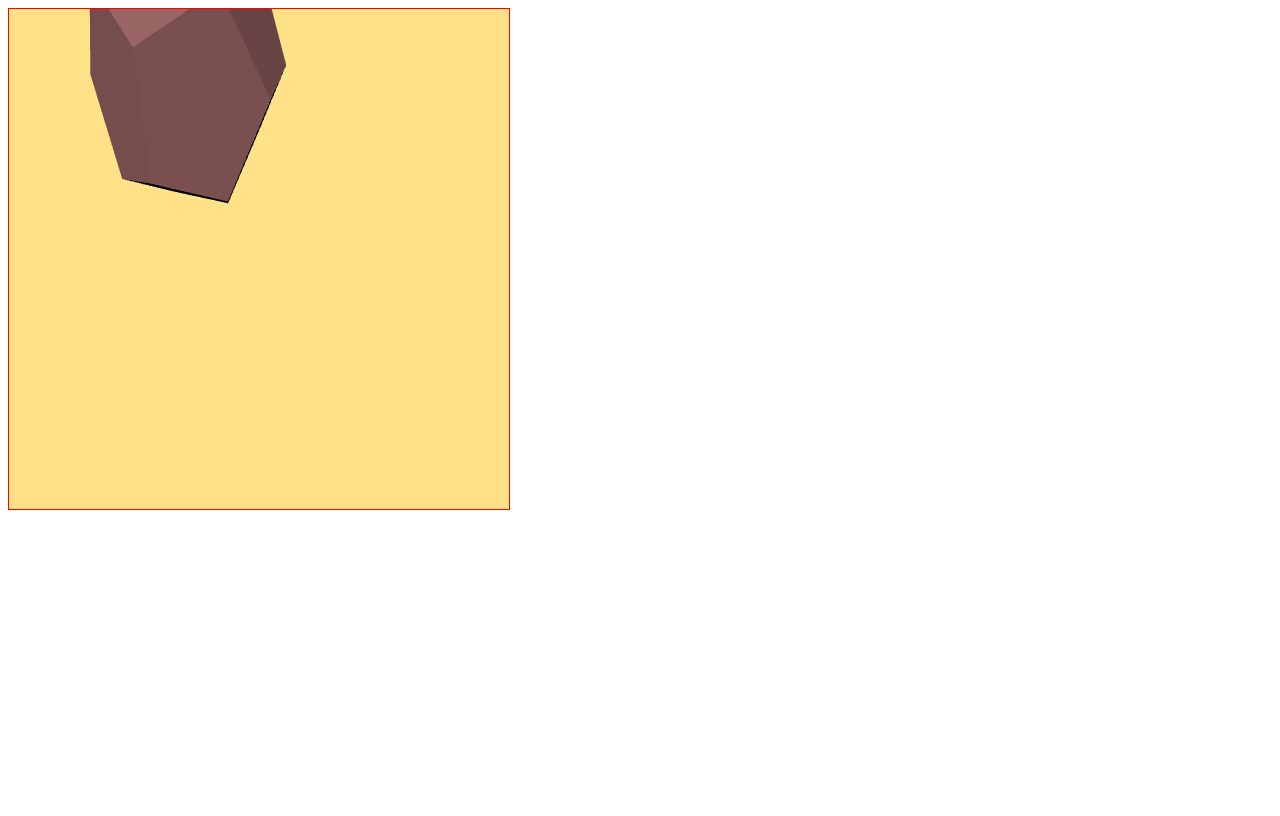
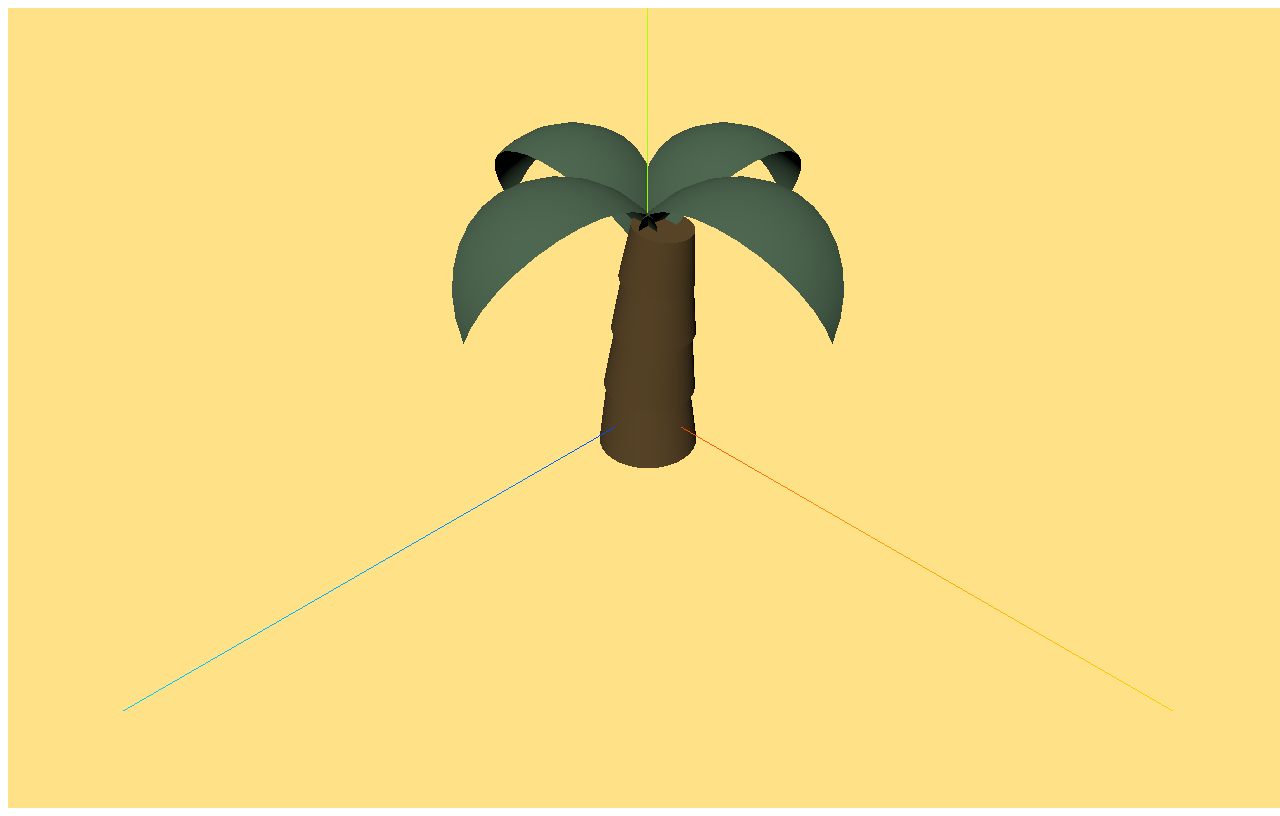
Before and after one commit to arominddo/Three.js_Skill_Project, a website: page Three.js/index.html in a window 1280 px wide. Drawn offline with nearby package versions, Linux system fonts and the light colour scheme; animation ran at ten frames a second.

Commit message:
나무 오브젝트 생성

```diff
--- a/Three.js/index.html
+++ b/Three.js/index.html
@@ -20,7 +20,7 @@
 
 <body>
 
-    <canvas id="result" style="border:1px solid red; width:500px; height:500px;"></canvas>
+
     <script src="./src/js/index.js" type="module"></script>
 
 </body>
--- a/Three.js/src/js/index.js
+++ b/Three.js/src/js/index.js
@@ -1,8 +1,7 @@
 import * as THREE from "three";
-import {OrbitControls} from "three/examples/jsm/controls/OrbitControls.js"
+import { OrbitControls } from "three/examples/jsm/controls/OrbitControls.js"
 import WebGL from "../../node_modules/three/examples/jsm/capabilities/WebGL.js";
 
-const $result = document.getElementById('result');
 
 if (WebGL.isWebGLAvailable()) {
 
@@ -16,49 +15,129 @@ if (WebGL.isWebGLAvailable()) {
     // const camera = new THREE.PerspectiveCamera(50, $result.clientWidth / $result.clientHeight, 0.1, 10000);
     const camera = new THREE.PerspectiveCamera(50, window.innerWidth / window.innerHeight, 0.1, 10000);
 
-    camera.position.set(3,3,3);
-    camera.lookAt(0,0,0,)
+    camera.position.set(10, 10, 10);
+    camera.lookAt(0, 0, 0,)
 
 
     // 3. Renderer: Scene + Camera, 화면을 그려주는 열할
-    const renderer = new THREE.WebGLRenderer({canvas: $result, antialias:true});
-    renderer.setSize($result.clientWidth, $result.clientHeight);
+    const renderer = new THREE.WebGLRenderer();
+    renderer.setSize(window.innerWidth, window.innerHeight);
+    document.body.appendChild(renderer.domElement);
+
+
+    const light = new THREE.DirectionalLight(0xffffff);
+    light.position.set(2, 4, 3);
+    scene.add(light);
+
+
+    // =============================
+    // 한라봉
+
+    // const bodyMaterial = new THREE.MeshStandardMaterial({
+    //     color : 0xff7f00
+
+    // })
+
+    // const bottomGeometry = new THREE.DodecahedronGeometry(2,1);
+    // const bottom = new THREE.Mesh(bottomGeometry, bodyMaterial);
+
+    // scene.add(bottom);
+
+
+    // const topGeometry = new THREE.TetrahedronGeometry(0.8,3);
+    // const top = new THREE.Mesh(topGeometry, bodyMaterial);
+    // scene.add(top);
+    // top.position.y = 1.7;
+
+    // const leafMaterial = new THREE.MeshStandardMaterial({
+    //     color: 0x008000,
+    //     side: THREE.DoubleSide,
+    // });
+
+    // const stemGeometry = new THREE.CylinderGeometry(0.2, 0.2, 0.5);
+    // const stem = new THREE.Mesh(stemGeometry, leafMaterial);
+    // scene.add(stem);
+    // stem.position.y = 2.5;
+
+    // const leafGeometry = new THREE.SphereGeometry(0.5, 32, 16, 0, Math.PI /3 );
+    // const leaf = new THREE.Mesh(leafGeometry, leafMaterial);
+    // scene.add(leaf);
+    // leaf.position.set(-0.5, 2.4, -0.1);
+    // leaf.rotation.z = Math.PI / -2;
 
 
 
-    const light = new THREE.DirectionalLight(0xffffff);
-    light.position.set(2,4,3);
-    scene.add(light);
+    // =============================
+    // 야자수
+
+    const trunkMaterial = new THREE.MeshStandardMaterial({
+        color: 0xa38049
+    })
+
+    const trunkGeometry = new THREE.CylinderGeometry(0.8, 1, 1.5);
+    const trunk1 = new THREE.Mesh(trunkGeometry, trunkMaterial);
+    scene.add(trunk1);
 
 
-    const geometry = new THREE.DodecahedronGeometry(1);
-    const material = new THREE.MeshStandardMaterial({
-        color: 0xffaaaa,
+    const trunk2 = new THREE.Mesh(trunkGeometry, trunkMaterial);
+    trunk2.position.set(0.1, 1.3, 0);
+    trunk2.scale.set(0.9, 0.9, 0.9);
+    trunk2.rotation.z = THREE.MathUtils.degToRad(-5);
+    scene.add(trunk2);
+
+
+    const trunk3 = new THREE.Mesh(trunkGeometry, trunkMaterial);
+    trunk3.position.set(0.2, 2.5, 0);
+    trunk3.scale.set(0.8, 0.8, 0.8);
+    trunk3.rotation.z = THREE.MathUtils.degToRad(-5);
+    scene.add(trunk3);
+
+    const trunk4 = new THREE.Mesh(trunkGeometry, trunkMaterial);
+    trunk4.position.set(0.3, 3.5, 0);
+    trunk4.scale.set(0.7, 0.7, 0.7);
+    trunk4.rotation.z = THREE.MathUtils.degToRad(-8);
+    scene.add(trunk4);
+
+
+    const leafMaterial = new THREE.MeshStandardMaterial({
+        color: 0x84ad88,
+        side: THREE.DoubleSide
     })
 
-    const mesh = new THREE.Mesh(geometry, material);
-    scene.add(mesh);
+    const leafGeometry = new THREE.SphereGeometry(2, 32, 16, Math.PI / 3, Math.PI / 3);
 
+    const leaf1 = new THREE.Mesh(leafGeometry, leafMaterial);
+    leaf1.rotation.x = Math.PI / -2;
+    leaf1.position.set(0, 3.2, 2);
+    scene.add(leaf1);
 
-    // 1. 위치
-    mesh.position.set(0,2,1);
+    const leaf2 = new THREE.Mesh(leafGeometry, leafMaterial);
+    leaf2.rotation.x = Math.PI / -2;
+    leaf2.rotation.z = Math.PI / 2;
+    leaf2.position.set(2, 3.2, 0);
+    scene.add(leaf2);
 
+    const leaf3 = new THREE.Mesh(leafGeometry, leafMaterial);
+    leaf3.rotation.x = Math.PI / -2;
+    leaf3.rotation.z = Math.PI;
+    leaf3.position.set(0, 3.2, -2);
+    scene.add(leaf3);
 
-    // 2. 회전
-    mesh.rotation.y = THREE.MathUtils.degToRad(30);
-
-
+    const leaf4 = new THREE.Mesh(leafGeometry, leafMaterial);
+    leaf4.rotation.x = Math.PI / -2;
+    leaf4.rotation.z = Math.PI / -2;
+    leaf4.position.set(-2, 3.2, 0);
+    scene.add(leaf4);
 
 
     // axesHelper
-    const axesHelper = new THREE.AxesHelper(10);
-    scene.add(axesHelper);
+    const axes = new THREE.AxesHelper(10);
+    scene.add(axes);
 
 
 
     // OrbitControls
     const controls = new OrbitControls(camera, renderer.domElement);
-
 
 
     // 조작 설정
@@ -78,7 +157,7 @@ if (WebGL.isWebGLAvailable()) {
 
     window.addEventListener("resize", () => {
         // 1. 카메라의 종횡비
-        camera.aspect = window.innerWidth/window.innerHeight
+        camera.aspect = window.innerWidth / window.innerHeight
         camera.updateProjectionMatrix(); // 카메라 업데이트
 
         // 2. 렌더러의 크기
```
